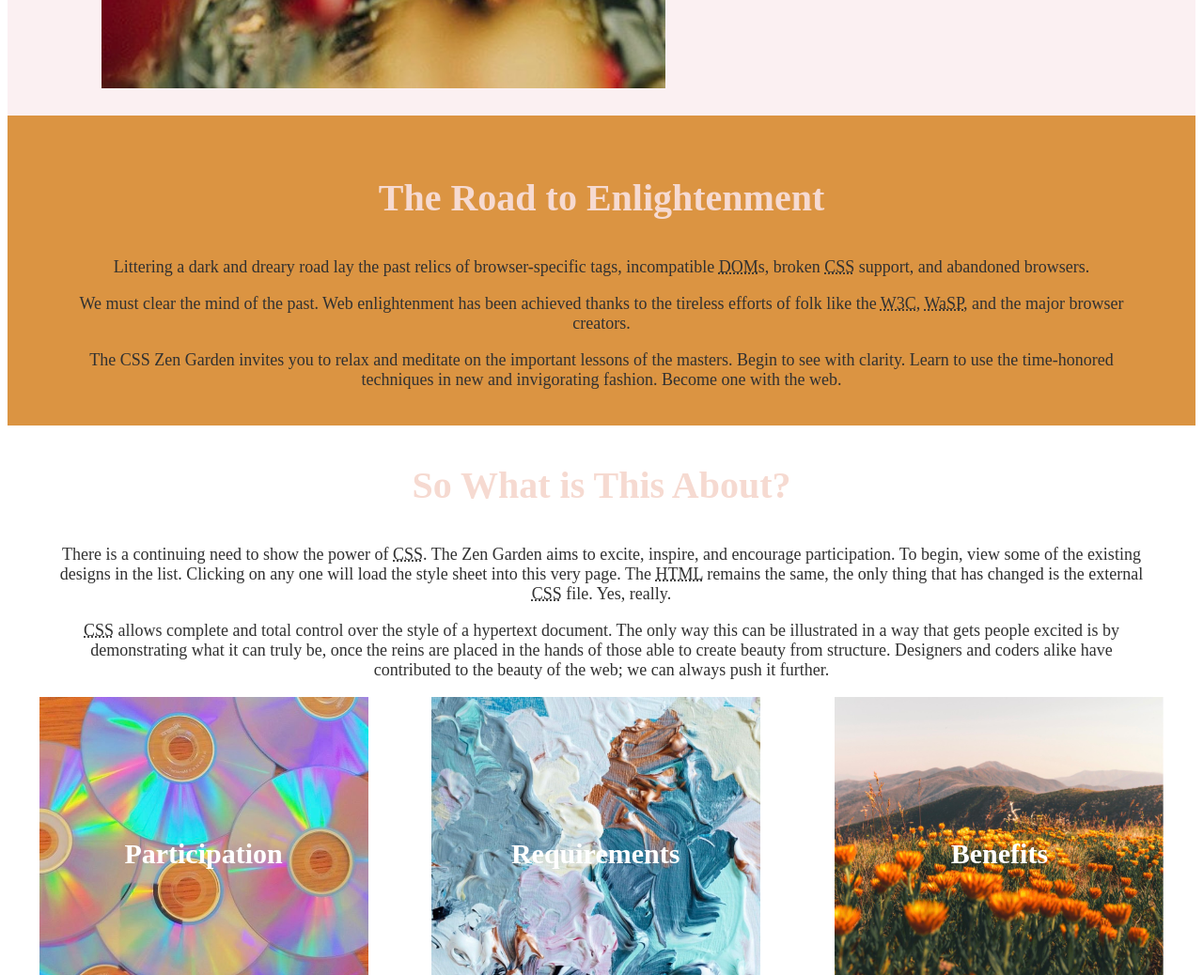
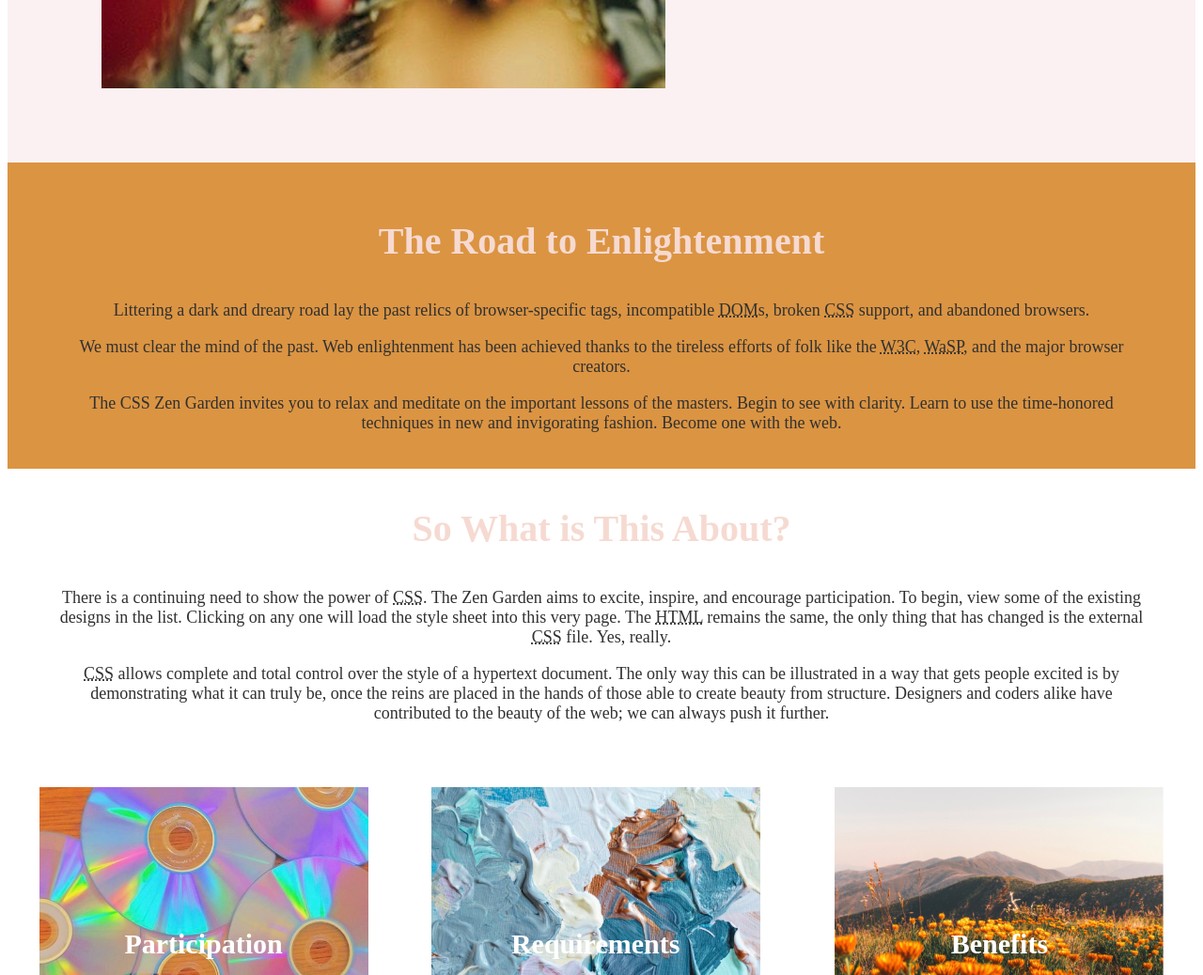
Before and after one commit to cassiewis/cassiewis.github.io, a plain HTML site: page Project2/p2-index.html in a window 1280 px wide. Shown: the part 900-1938 px from the top of the page at 94% size. Drawn offline with Linux system fonts and the light colour scheme.

Commit message:
title positioning fixed

```diff
--- a/Project2/p2-style.css
+++ b/Project2/p2-style.css
@@ -55,9 +55,10 @@ header h2 {
 	}
 
 .preamble {
-	margin-top: 400px;
+	margin-top: 450px;
 	background-color: rgba(219, 148, 66);
 	padding-bottom: 20px;
+	padding-top: 20px;
 	}
 
 .preamble h3 {
@@ -91,6 +92,10 @@ header h2 {
 	color: rgb(49, 49, 49);
 	margin-left: 50px;
 	margin-right: 50px;
+}
+
+.explanation {
+	padding-bottom: 50px;
 }
 
 
```
